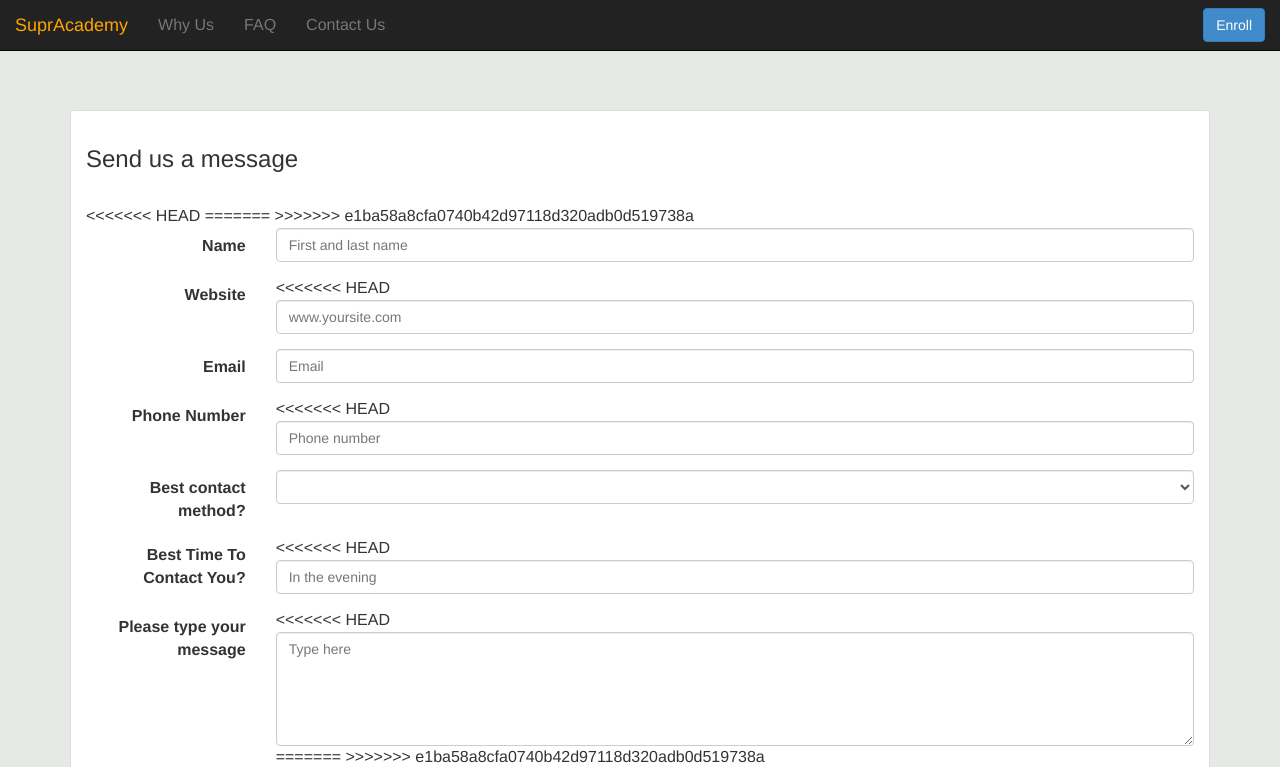
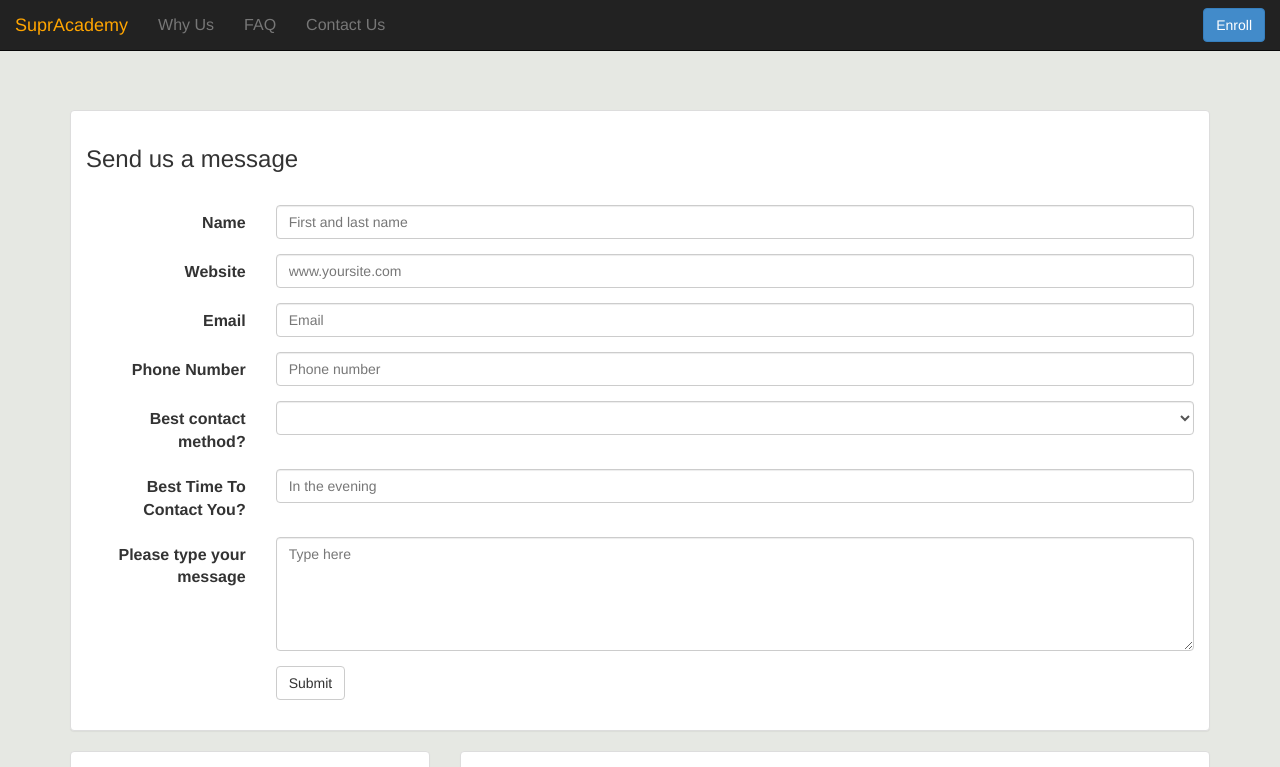
Before and after one commit to ojagostini/supracademy.com, a Jekyll site: the page built from contact-us.html, in a window 1280 px wide and 1269 px high. Shown: the top 767 px of the window. Built offline with Jekyll 4.4.1, drawn with Linux system fonts in a browser that asks for light colours; nearby versions of some CDN libraries; grey boxes are pictures that could not be loaded.

Commit message:
contact us fixes

```diff
--- a/contact-us.html
+++ b/contact-us.html
@@ -14,10 +14,8 @@ published: true
             <br/>
 
             <form class="form-horizontal registerForm" action="https://getsimpleform.com/messages?form_api_token=72321814d854cfe29fc8303e8ff3f9c6" method="post" role="form">
-<<<<<<< HEAD
               <input type='hidden' name='redirect_to' value='http://supracademy.com' />
-=======
->>>>>>> e1ba58a8cfa0740b42d97118d320adb0d519738a
+
               <div class="form-group">
                 <label for="inputName" class="col-sm-2 control-label">Name</label>
                 <div class="col-sm-10">
@@ -27,7 +25,6 @@ published: true
               <div class="form-group">
                 <label for="inputWebsite" class="col-sm-2 control-label">Website</label>
                 <div class="col-sm-10">
-<<<<<<< HEAD
                   <input type="url" name='site' class="form-control" id="inputWebsite" placeholder="www.yoursite.com">
 
                 </div>
@@ -41,7 +38,6 @@ published: true
               <div class="form-group">
                 <label for="inputPhone" class="col-sm-2 control-label">Phone Number</label>
                 <div class="col-sm-10">
-<<<<<<< HEAD
                   <input type="tel" name='phonen' class="form-control" id="inputPhone" placeholder="Phone number">
 
                 </div>
@@ -60,7 +56,6 @@ published: true
               <div class="form-group">
                 <label for="inputTime" class="col-sm-2 control-label">Best Time To Contact You?</label>
                 <div class="col-sm-10">
-<<<<<<< HEAD
                   <input type="text" name='contactmethod' class="form-control" id="inputTime" placeholder="In the evening">
 
                 </div>
@@ -68,10 +63,8 @@ published: true
               <div class="form-group">
                 <label for="inputMessage" class="col-sm-2 control-label">Please type your message</label>
                 <div class="col-sm-10">
-<<<<<<< HEAD
                   <textarea name='content' class="form-control" rows="5" id="inputMessage" placeholder="Type here"></textarea>
-=======
->>>>>>> e1ba58a8cfa0740b42d97118d320adb0d519738a
+
                 </div>
               </div>
               <!--
```
